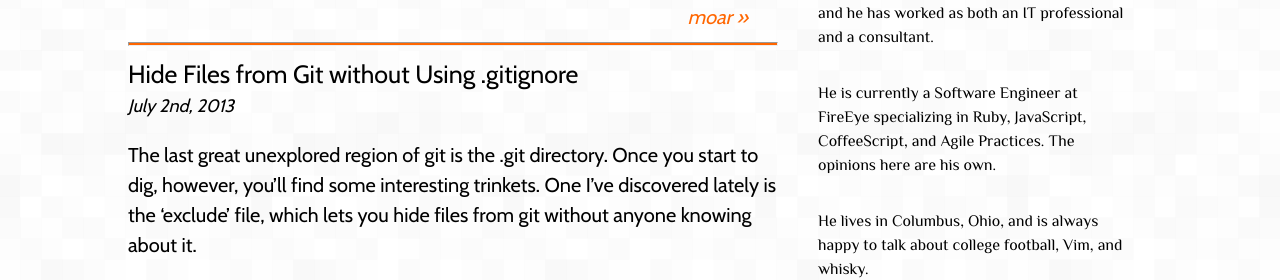
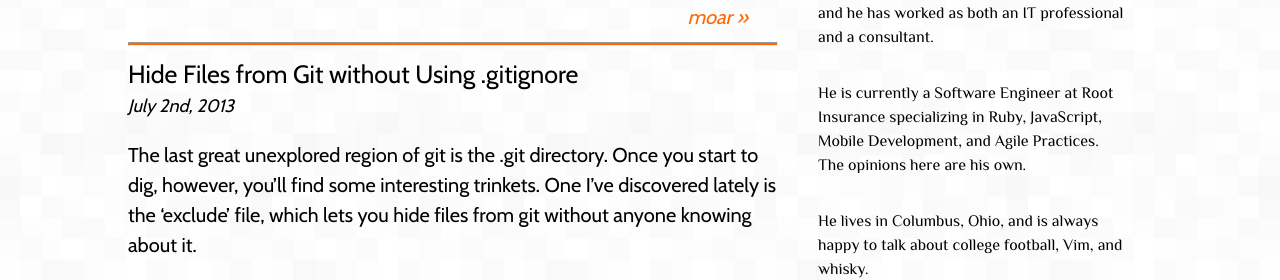
Before and after one commit to MichaelJosephKramer/michaeljosephkramer.github.io, a Jekyll site: the page built from index.html, in a window 1280 px wide. Shown: the part 429-709 px from the top of the page. Built offline with Jekyll 4.4.1, drawn with Linux system fonts in a browser that asks for light colours; some web fonts are replaced; comment, search, counter and statistics services are not loaded.

Commit message:
Update gems and job

```diff
--- a/_config.yml
+++ b/_config.yml
@@ -2,7 +2,7 @@
 title: Michael Joseph Kramer
 email: michael@sage.house
 bio: &bio >
-  <p>Michael Joseph Kramer is a passionate software developer focusing on quality, testing, and agile practices. Michael has almost 15 years of experience creating applications on a wide variety of platforms, and he has worked as both an IT professional and a consultant.</p><p>He is currently a Software Engineer at FireEye specializing in Ruby, JavaScript, CoffeeScript, and Agile Practices. The opinions here are his own.</p><p>He lives in Columbus, Ohio, and is always happy to talk about college football, Vim, and whisky.</p>
+  <p>Michael Joseph Kramer is a passionate software developer focusing on quality, testing, and agile practices. Michael has almost 15 years of experience creating applications on a wide variety of platforms, and he has worked as both an IT professional and a consultant.</p><p>He is currently a Software Engineer at Root Insurance specializing in Ruby, JavaScript, Mobile Development, and Agile Practices. The opinions here are his own.</p><p>He lives in Columbus, Ohio, and is always happy to talk about college football, Vim, and whisky.</p>
 description: *bio
 baseurl: ""
 url: "http://michaeljosephkramer.com"
```
Also changed, not shown: Gemfile.lock.
